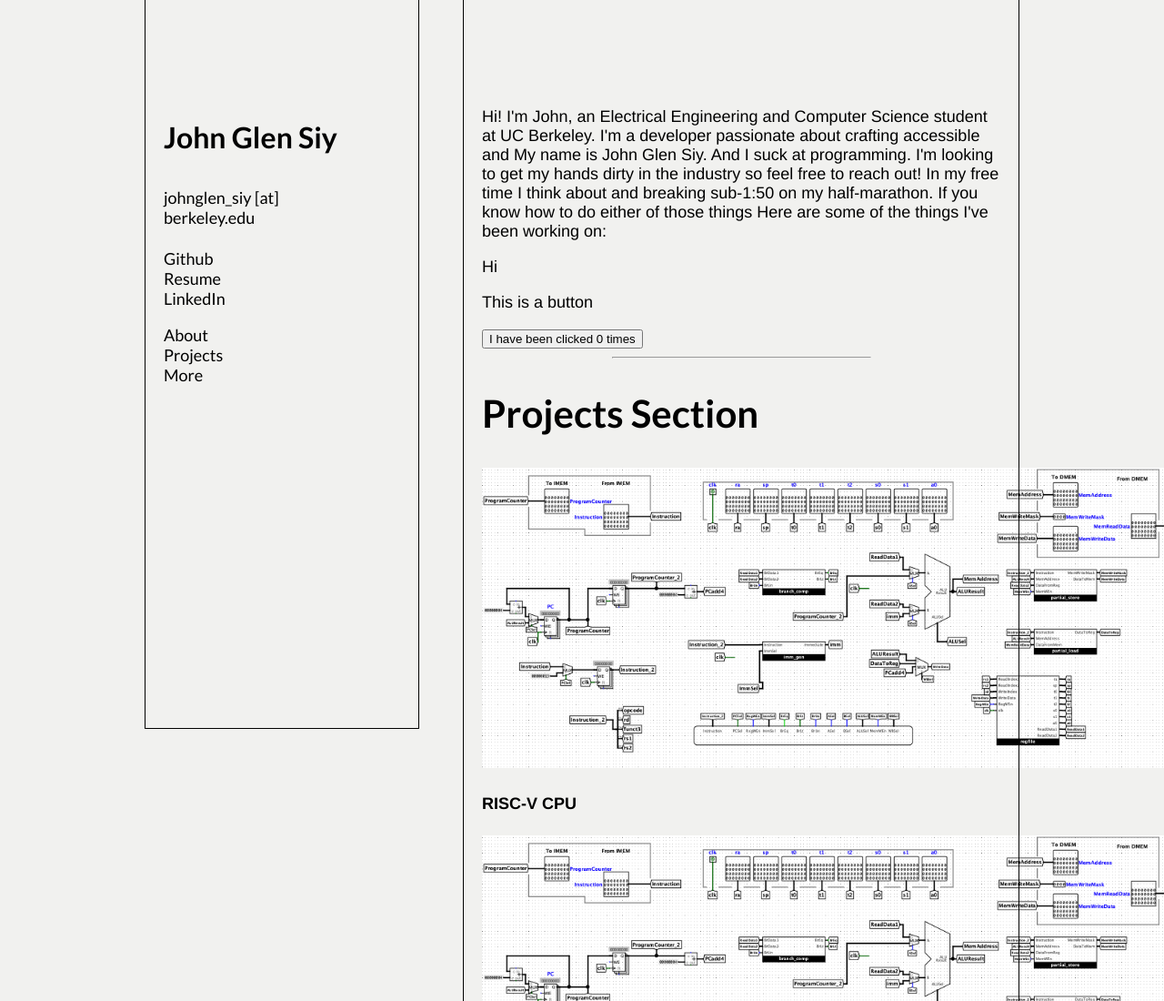
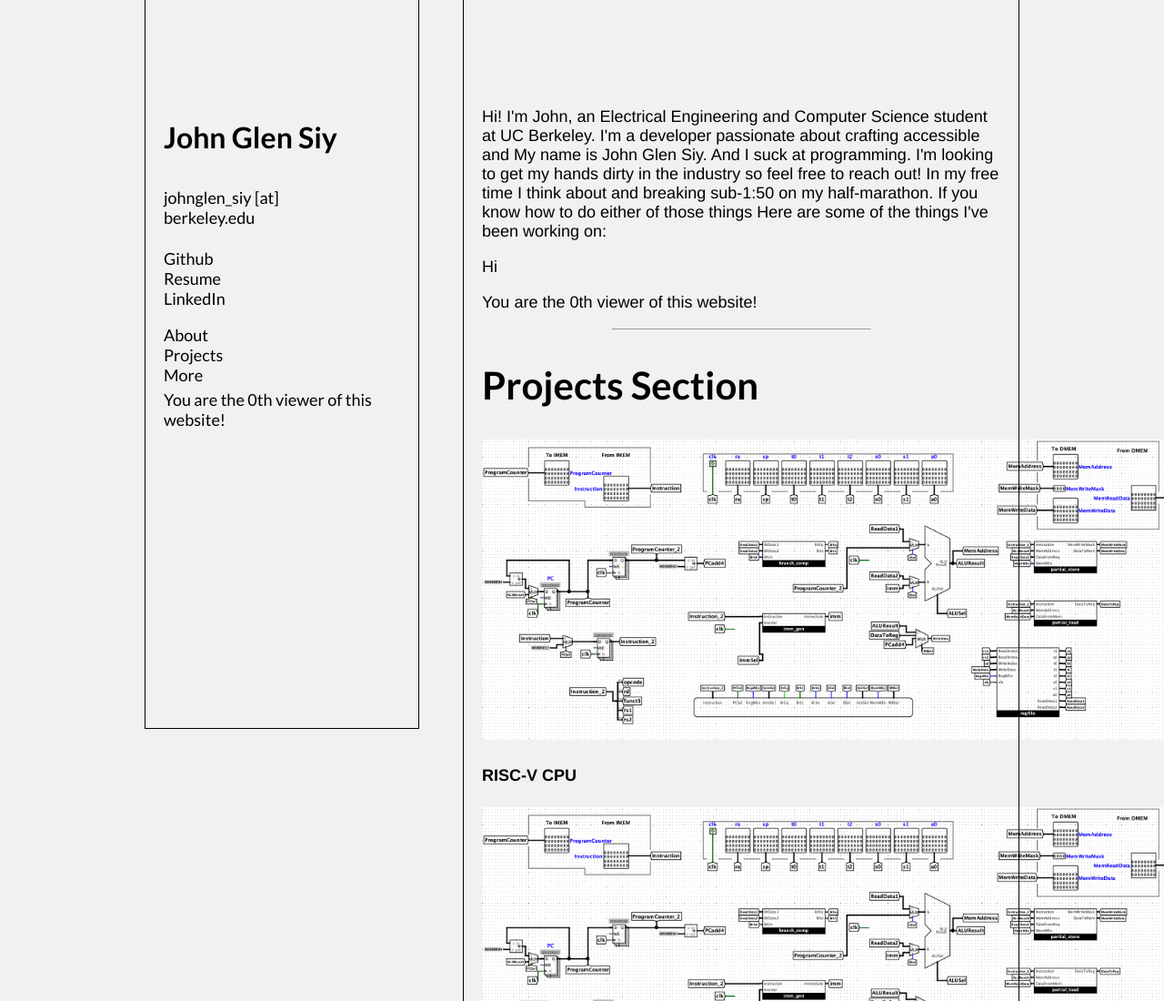
Before and after one commit to johnglensiy/boichik-bagel, a Gatsby site: page / in a window 1280 px wide. Shown: the top 1100 px of the page at 91% size. Built offline with nearby package versions, Linux system fonts and the light colour scheme; Gatsby itself is replaced by a stand-in of ours; no server answers.

Commit message:
added visitor counter

```diff
--- a/src/components/header.tsx
+++ b/src/components/header.tsx
@@ -4,6 +4,7 @@ import styled from "styled-components"
 import { StyledHeader, StyledLogo, NavContainer, NavLink, RoundedImage } from "../components/headercss"
 import myPortrait from "../images/codeologyavatar.png";
 import Icon from "../icons/icon";
+import VisitCounter from "./visitCounter";
 
 const Header = () => {
   return (
@@ -54,6 +55,8 @@ const Header = () => {
             <Link to="#hobbies-section" aria-label="home">More</Link>
           </NavLink>
       </div>
+
+      <VisitCounter></VisitCounter>
     </StyledHeader>
   )
 }
--- a/src/components/visitCounter.tsx
+++ b/src/components/visitCounter.tsx
@@ -2,18 +2,60 @@ import React, { useState, useEffect } from 'react';
 
 const VisitCounter = (props: any) => {
     const [visits, setVisits] = useState(0);
+    const counter = document.querySelector('.visitor-counter')
+
+    const ordinalSuffix = (num: number) => {
+        let ones = num % 10;
+        let tens = num % 100;
+
+        if (ones == 1 && tens != 11) {
+            return "st"
+        }
+        else if (ones == 2 && tens != 12) {
+            return "nd"
+        }
+        else if (ones == 3 && tens != 13) {
+            return "rd"
+        }
+        else {
+            return "th"
+        }
+    }
 
     useEffect(
         () => {
-            document.title = `You clicked ${visits} times`;
+            // document.title = `You clicked ${visits} times`;
+
+
+            // fetch number of visitors
+            // check session storage if visited is true
+            // if not visited then we have a new visitor (or at least within this browser session)
+            //      set visited to true
+            //      fetch visitors from database increment by 1 then post (handled by lambda function)
+            // else
+            //      fetch visitors from database
+            // take visitors and set it to state
+            async function getVisitors() {
+                let visitors;
+                let data;
+
+                let response = await fetch("https://dttj72l51d.execute-api.us-west-1.amazonaws.com/default/visitorCount");
+
+                data = await response.json();
+                console.log(data);
+                visitors = data.visitorCount;
+                setVisits(visitors);
+            }
+
+            getVisitors()
         },
-        [visits]
+        []
     );
 
     return (
         <div>
-            <p>This is a button</p>
-            <button onClick={() => setVisits(visits + 1)}>I have been clicked {visits} times</button>
+            <p className="visitor-counter">You are the {visits}{ordinalSuffix(visits)} viewer of this website!</p>
+            {/* <button onClick={() => setVisits(visits + 1)}>I have been clicked {visits} times</button>     */}
         </div>
     );
 };
--- a/src/icons/icon.tsx
+++ b/src/icons/icon.tsx
@@ -1,12 +1,16 @@
 import React from "react";
 
 import IconGithub from "../icons/github";
+import IconResume from "./resume";
 
 const Icon = ({ name }) => {
     switch (name) {
         case 'Github':
             return <IconGithub/>;
+        case 'Resume':
+            return <IconResume/>;
     }
+
 }
 
 export default Icon;
```
